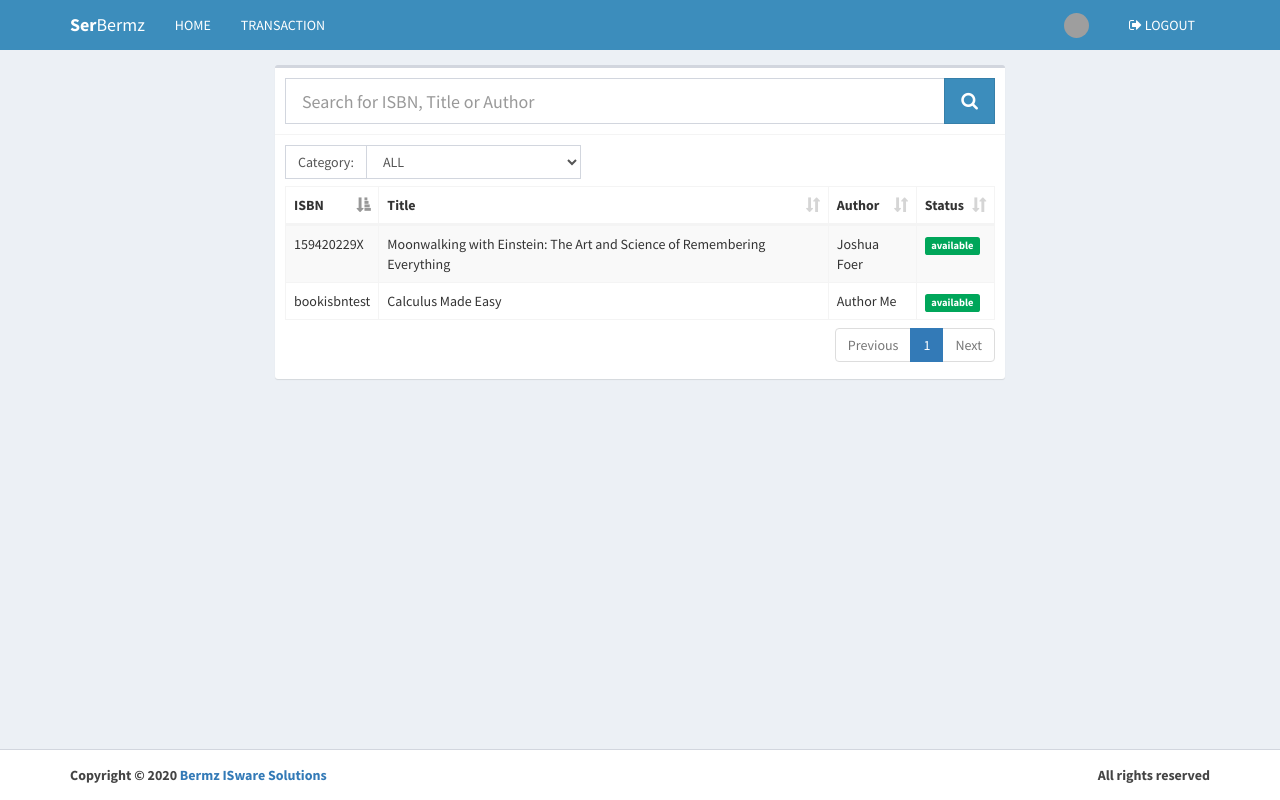
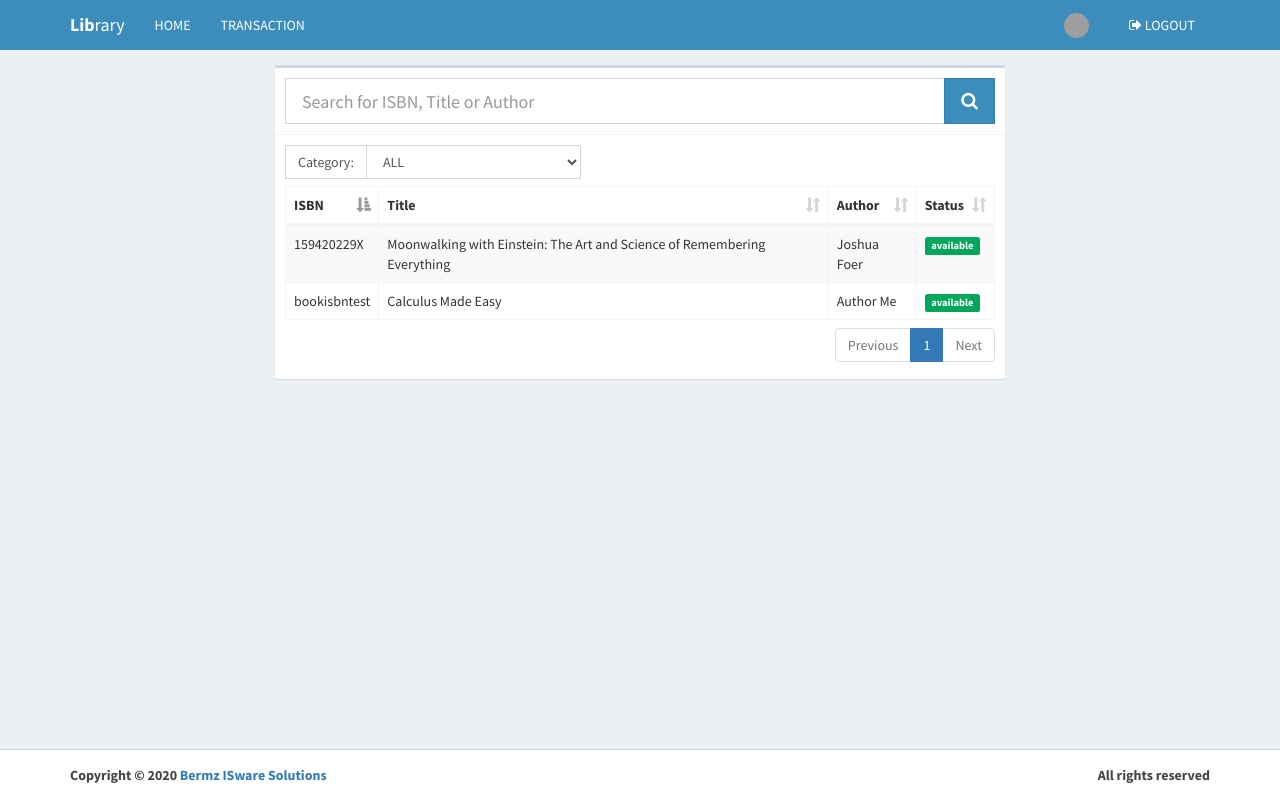
Before and after one commit to mahmouuud230/ISD_CI_CD, a PHP site: page /index.php in a window 1280 px wide. Run offline with PHP 8.4, Linux system fonts and the light colour scheme; a user stored in the database is signed in; data comes from the database, SQL or seed files in the repository; data that the repository does not hold is empty; grey boxes are pictures that could not be loaded.

Commit message:
Update navbar.php

```diff
--- a/includes/navbar.php
+++ b/includes/navbar.php
@@ -2,7 +2,7 @@
   <nav class="navbar navbar-static-top">
     <div class="container">
       <div class="navbar-header">
-        <a href="https://www.youtube.com/channel/UCsFgC9ggwrmYR2XqEHXpbNg?view_as=subscriber" class="navbar-brand"><b>Ser</b>Bermz</a>
+        <a href="https://www.youtube.com/channel/UCsFgC9ggwrmYR2XqEHXpbNg?view_as=subscriber" class="navbar-brand"><b>Lib</b>rary</a>
         <button type="button" class="navbar-toggle collapsed" data-toggle="collapse" data-target="#navbar-collapse">
           <i class="fa fa-bars"></i>
         </button>
```
